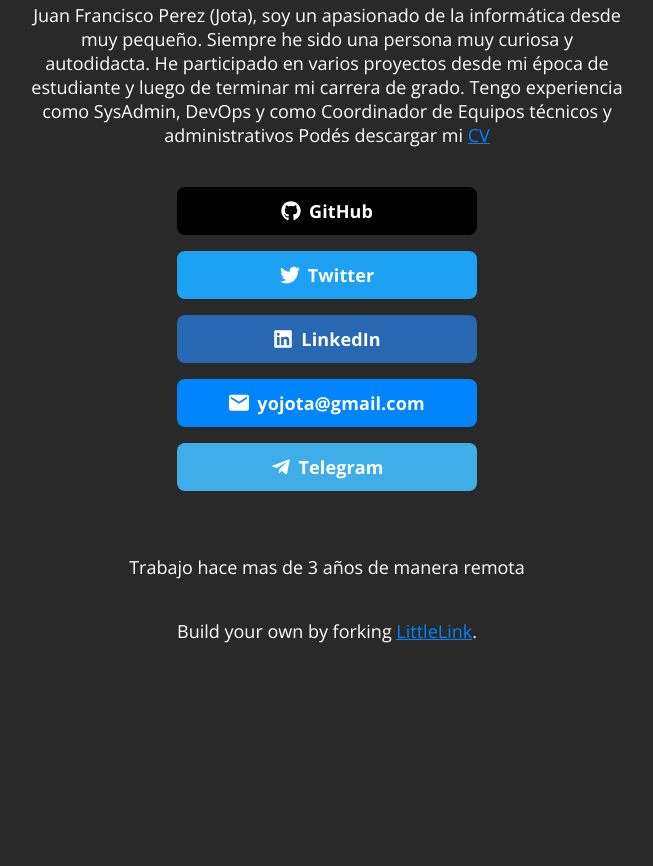
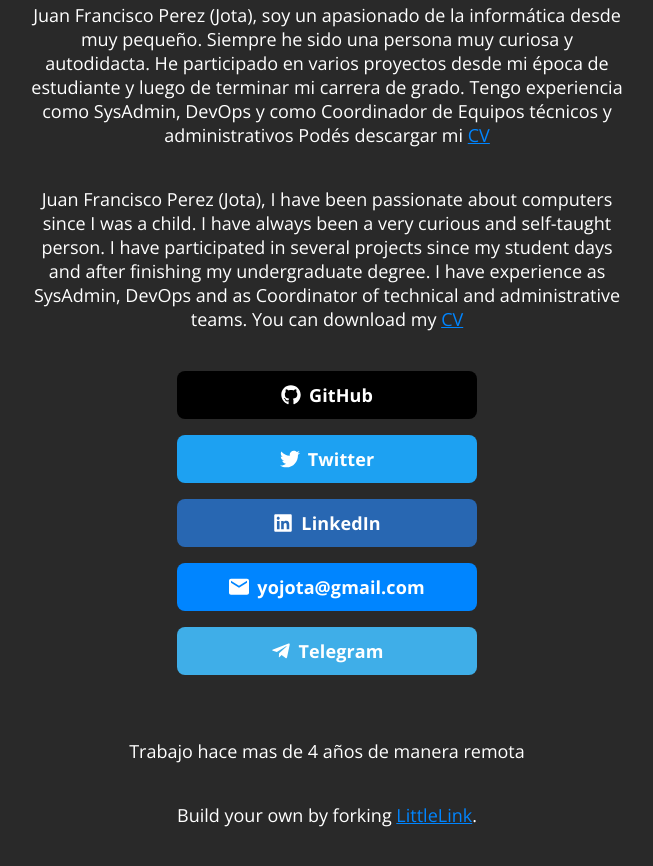
Before and after one commit to yojota/yojota.github.io, a plain HTML site: page index.html in a window 1280 px wide. Shown: the part 444-1310 px from the top of the page, without its empty margins (313-966 px from the left). Before the commit the page ends 1127 px from the top, so only its background shows below. Drawn offline with nearby package versions, Linux system fonts and the light colour scheme.

Commit message:
add all files to my personal page

```diff
--- a/index.html
+++ b/index.html
@@ -47,6 +47,9 @@
         <p> Juan Francisco Perez (Jota), soy un apasionado de la informática desde muy pequeño. Siempre he sido una persona muy curiosa y autodidacta. He participado en varios proyectos desde mi época de estudiante y luego de terminar mi carrera de grado. Tengo experiencia como SysAdmin, DevOps y como Coordinador de Equipos técnicos y administrativos
           Podés descargar mi <a href=https://yojota.cloud/cv.pdf>CV</a> </p>
 
+        <p> Juan Francisco Perez (Jota), I have been passionate about computers since I was a child. I have always been a very curious and self-taught person. I have participated in several projects since my student days and after finishing my undergraduate degree. I have experience as SysAdmin, DevOps and as Coordinator of technical and administrative teams.
+          You can download my <a href=https://yojota.cloud/cv.pdf>CV</a> </p>
+
         <!-- Github -->
         <a class="button button-github" href="https://github.com/yojota" target="_blank" rel="noopener"><img class="icon" src="icons/github.svg" alt="">GitHub</a>
           <br>
@@ -69,7 +72,7 @@
 
           <br>
         <br>
-        <p>Trabajo hace mas de 3 años de manera remota</p>
+        <p>Trabajo hace mas de 4 años de manera remota</p>
         <p>Build your own by forking <a href="https://littlelink.io" target="_blank" rel="noopener">LittleLink</a>.</p>
 
       </div>
```
